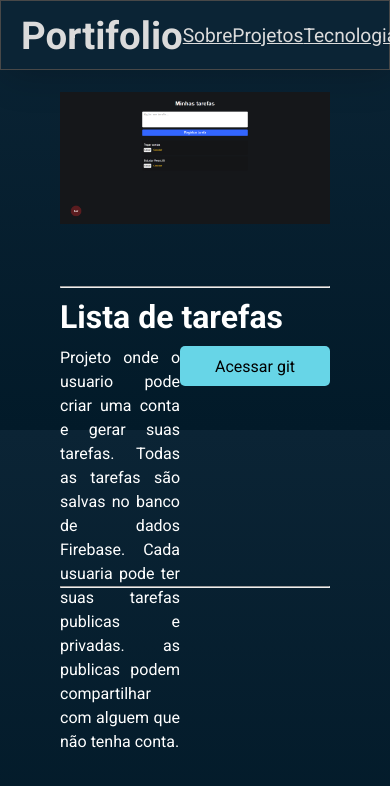
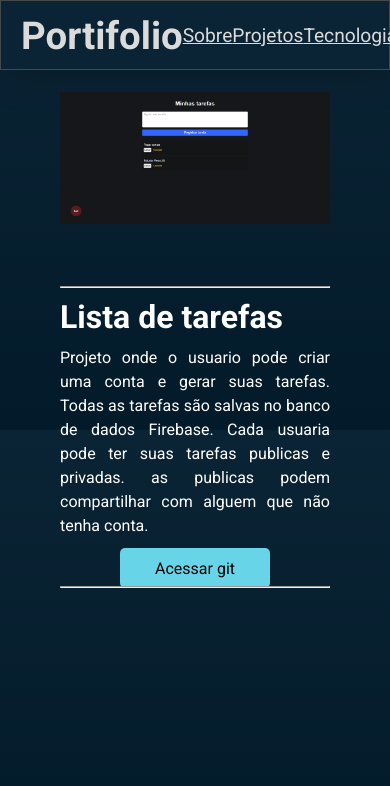
Before and after one commit to jean-script/meu_portifolio, a React (Create React App) app: page /projeto/1 in a window 390 px wide. Shown: the top 786 px of the page. Built offline with nearby package versions, Linux system fonts and the light colour scheme.

Commit message:
responsive pageProjetos

```diff
--- a/src/pages/ProjetoPage/styles.module.css
+++ b/src/pages/ProjetoPage/styles.module.css
@@ -46,7 +46,7 @@ hr {
 }
 
 .paragrafo {
-    width: 600px;
+    max-width: 600px;
     text-align: justify;
     line-height: 150%;
     margin-bottom: 10px;
@@ -69,3 +69,12 @@ span {
     display: flex;
     gap: 10px;
 }
+
+@media screen and (max-width:900px){
+    .descricao {
+        width: 100%;
+        flex-direction: column;
+        flex-wrap: wrap;
+        align-items: center;
+    }
+}
```
